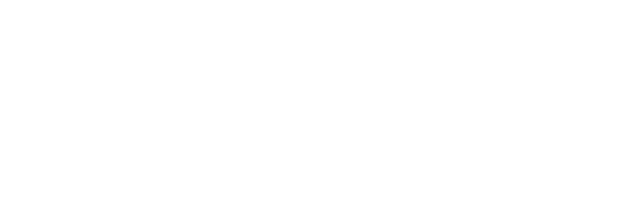
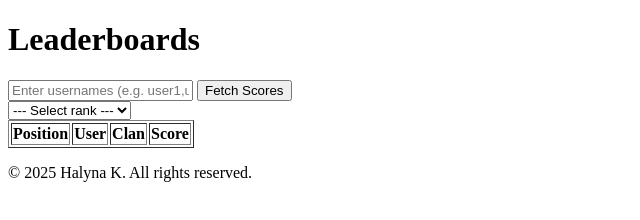
Before and after one commit to halyna-k/Project-Codewars-Leaderboard, a website: page index.html in a window 1280 px wide. Shown: the whole page, without its empty margins (0-640 px from the left). Drawn offline with Linux system fonts and the light colour scheme.

Commit message:
Redesign leaderboard UI and improve accessibility
- Add header, main, and footer sections to the HTML structure.
- Introduce a form for username input, a rank selection dropdown, and a leaderboard table with improved accessibility features.
- Link external stylesheet and updated meta tags for better SEO and usability.

```diff
--- a/index.html
+++ b/index.html
@@ -1,11 +1,57 @@
 <!DOCTYPE html>
 <html lang="en">
 <head>
-  <meta charset="UTF-8">
-  <meta name="viewport" content="width=device-width, initial-scale=1.0">
-  <title>Codewars leaderboard</title>
+  <meta charset="UTF-8" />
+  <meta name="viewport" content="width=device-width, initial-scale=1.0" />
+  <meta name="description" content="Compare Codewars users scores and rankings" />
+  <title>Codewars Leaderboard</title>
+  <link rel="stylesheet" href="styles.css" />
   <script src="index.mjs" type="module" defer></script>
 </head>
 <body>
+  <header>
+    <h1>Leaderboards</h1>
+  </header>
+
+  <main>
+    <div id="container">
+      <!-- Error -->
+      <div id="error" role="alert" aria-live="polite"></div>
+
+      <!-- Input with button to fetch scores -->
+      <form id="user-form">
+        <input
+          type="text"
+          id="users-input"
+          placeholder="Enter usernames (e.g. user1,user2,user3)"
+          aria-label="Usernames input"
+          required
+        />
+        <button type="submit" id="fetch-btn">Fetch Scores</button>
+      </form>
+
+      <!-- Select ranking dropdown -->
+      <select id="rank-select" aria-label="Select rank" aria-live="polite">
+        <option value="">--- Select rank ---</option>
+      </select>
+
+      <!-- Leaderboard table -->
+      <table id="leaderboard-table" border="1" aria-live="polite">
+        <thead>
+          <tr>
+            <th scope="col">Position</th>
+            <th scope="col">User</th>
+            <th scope="col">Clan</th>
+            <th scope="col">Score</th>
+          </tr>
+        </thead>
+        <tbody></tbody>
+      </table>
+    </div>
+  </main>
+
+  <footer>
+    <p>&copy; 2025 Halyna K. All rights reserved.</p>
+  </footer>
 </body>
 </html>
```
